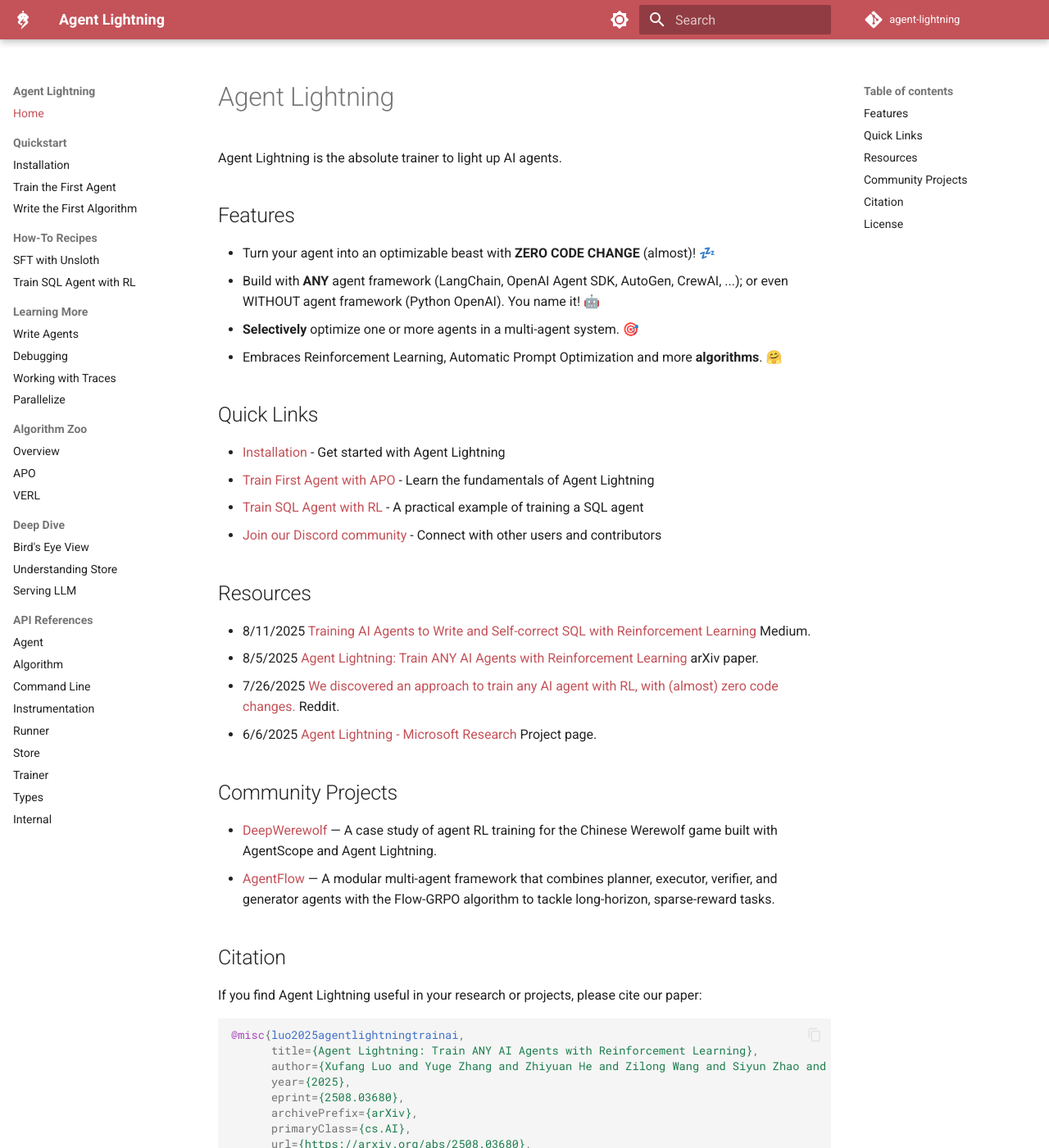
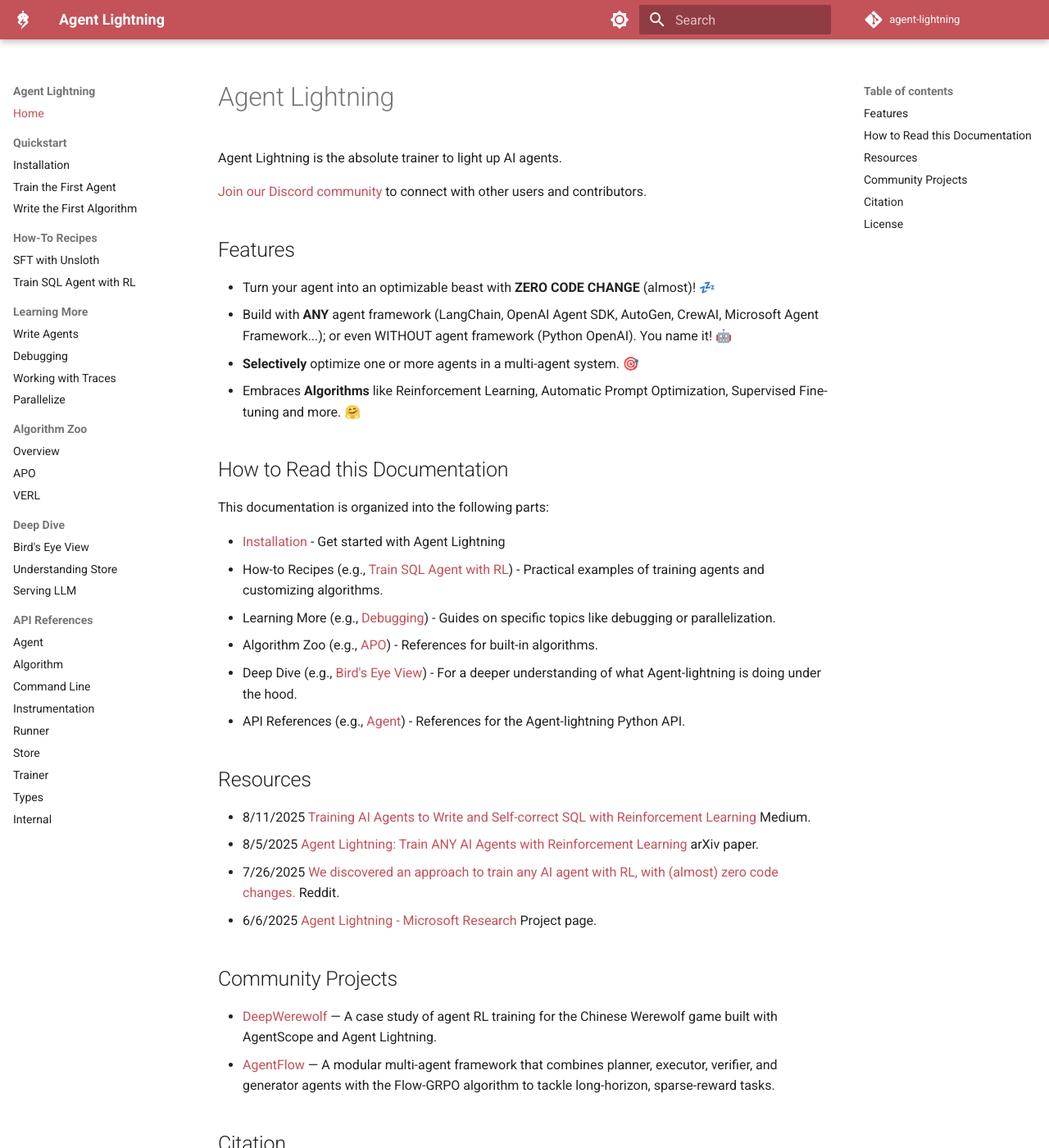
Before and after one commit to millord237/agent-lightning, an MkDocs documentation site: the page built from docs/index.md, in a window 1280 px wide and 1400 px high. Shown: the whole window at 82% size. Built offline with MkDocs 1.6.1 and Material for MkDocs 9.7.7, drawn with Linux system fonts in a browser that asks for light colours; comment, search, counter and statistics services are not loaded; the version menu is left out.

Commit message:
Update README and documentation README (#183)

```diff
--- a/.pre-commit-config.yaml
+++ b/.pre-commit-config.yaml
@@ -9,7 +9,7 @@
       - id: check-toml
       - id: check-added-large-files
         args: ["--maxkb=1024"]
-        exclude: ^uv\.lock$
+        exclude: (^uv\.lock$)|(^docs/assets/.*\.svg$)
       - id: check-shebang-scripts-are-executable
       - id: detect-private-key
   - repo: https://github.com/pycqa/isort
--- a/docs/index.md
+++ b/docs/index.md
@@ -2,19 +2,25 @@
 
 Agent Lightning is the absolute trainer to light up AI agents.
 
+[Join our Discord community](https://discord.gg/RYk7CdvDR7) to connect with other users and contributors.
+
 ## Features
 
 - Turn your agent into an optimizable beast with **ZERO CODE CHANGE** (almost)! 💤
-- Build with **ANY** agent framework (LangChain, OpenAI Agent SDK, AutoGen, CrewAI, ...); or even WITHOUT agent framework (Python OpenAI). You name it! 🤖
+- Build with **ANY** agent framework (LangChain, OpenAI Agent SDK, AutoGen, CrewAI, Microsoft Agent Framework...); or even WITHOUT agent framework (Python OpenAI). You name it! 🤖
 - **Selectively** optimize one or more agents in a multi-agent system. 🎯
-- Embraces Reinforcement Learning, Automatic Prompt Optimization and more **algorithms**. 🤗
+- Embraces **Algorithms** like Reinforcement Learning, Automatic Prompt Optimization, Supervised Fine-tuning and more. 🤗
 
-## Quick Links
+## How to Read this Documentation
+
+This documentation is organized into the following parts:
 
 - [Installation](tutorials/installation.md) - Get started with Agent Lightning
-- [Train First Agent with APO](how-to/train-first-agent.md) - Learn the fundamentals of Agent Lightning
-- [Train SQL Agent with RL](how-to/train-sql-agent.md) - A practical example of training a SQL agent
-- [Join our Discord community](https://discord.gg/RYk7CdvDR7) - Connect with other users and contributors
+- How-to Recipes (e.g., [Train SQL Agent with RL](how-to/train-sql-agent.md)) - Practical examples of training agents and customizing algorithms.
+- Learning More (e.g., [Debugging](tutorials/debug.md)) - Guides on specific topics like debugging or parallelization.
+- Algorithm Zoo (e.g., [APO](algorithm-zoo/apo.md)) - References for built-in algorithms.
+- Deep Dive (e.g., [Bird's Eye View](deep-dive/birds-eye-view.md)) - For a deeper understanding of what Agent-lightning is doing under the hood.
+- API References (e.g., [Agent](reference/agent.md)) - References for the Agent-lightning Python API.
 
 ## Resources
 
```
Also changed, not shown: README.md (+16 -102 lines), examples/README.md (added, +9 -0 lines), docs/assets/readme-architecture.png (deleted), docs/assets/readme-architecture.svg (added), docs/assets/readme-diff.png (deleted), 1 other file.
